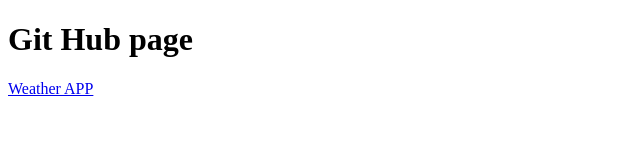
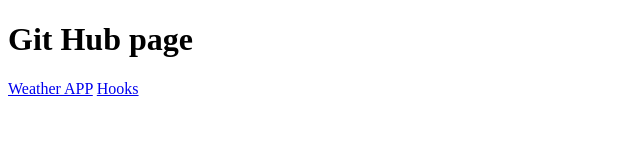
Before and after one commit to kunal-msu/jswr, a plain HTML site: page index.html in a window 1280 px wide. Shown: the full height of the page, 0-640 px from the left. Drawn offline with Linux system fonts and the light colour scheme.

Commit message:
Update link to hooks

```diff
--- a/index.html
+++ b/index.html
@@ -8,5 +8,6 @@
 <body>
     <h1>Git Hub page</h1>
     <a href="fourth_project/weather.html">Weather APP</a>
+    <a href="hooks/index.html">Hooks</a>
 </body>
 </html>
```
